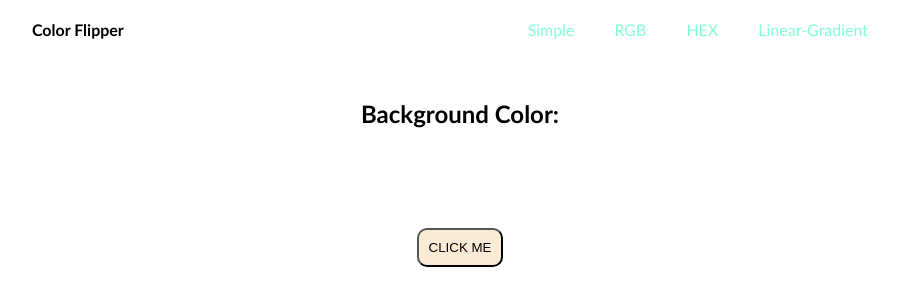
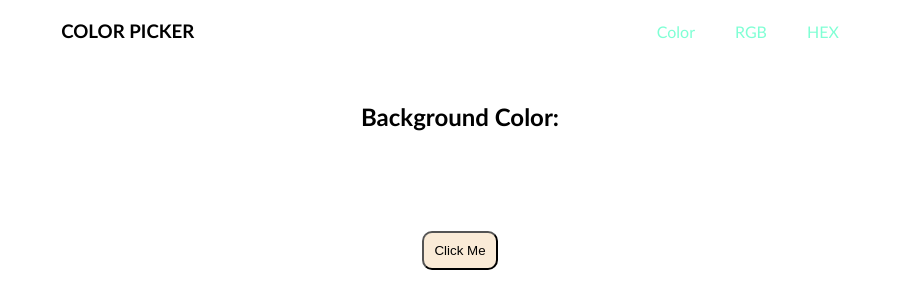
Before and after one commit to kenekizzy/color-picker, a plain HTML site: page index.html in a window 1280 px wide. Shown: the whole page, without its empty margins (180-1077 px from the left). Drawn offline with Linux system fonts and the light colour scheme.

Commit message:
Add files via upload

```diff
--- a/index.html
+++ b/index.html
@@ -8,20 +8,24 @@
     <link rel="stylesheet" href="style.css">
 </head>
 <body>
+    <div class="main">
         <nav>
-        <h4>Color Flipper</h4>
+            <h3>COLOR PICKER</h3>
             <ul>
-            <li><a href="index.html">Simple</a></li>
+                <li><a href="index.html">Color</a></li>
                 <li><a href="rgb.html">RGB</a></li>
                 <li><a href="hex.html">HEX</a></li>
-            <li><a href="background.html">Linear-Gradient</a></li>
             </ul>
         </nav>
+
         <div class="container">
-        <h2 id="color-name">Background Color: </h2>
-        <button id="click-btn">CLICK ME</button>
+            <h2 id="color">Background Color: </h2>
+            <button id="click-btn">Click Me</button>
+        </div>
     </div>
 
-    <script src="app.js"></script>
+    <script src="app.js">
+
+    </script>
 </body>
 </html>
```
Lines whose indentation alone changed are shown as unchanged.
